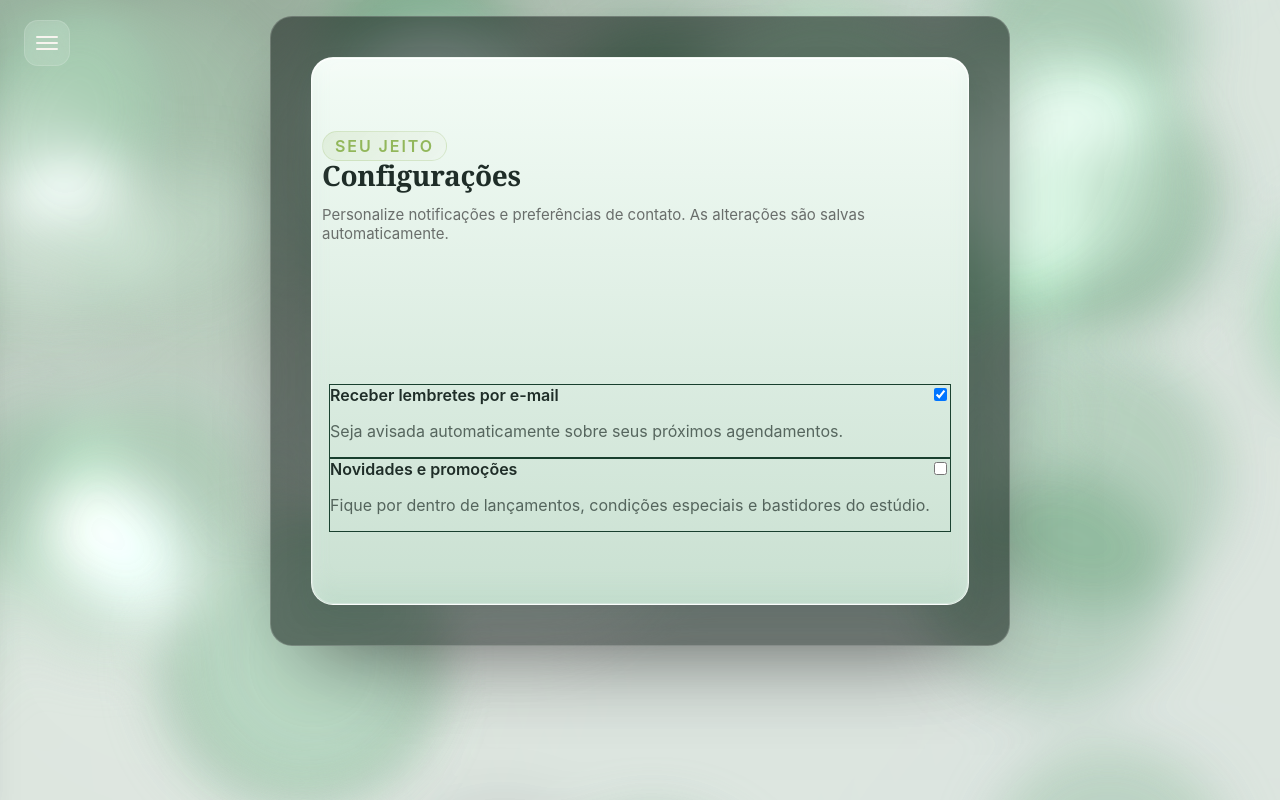
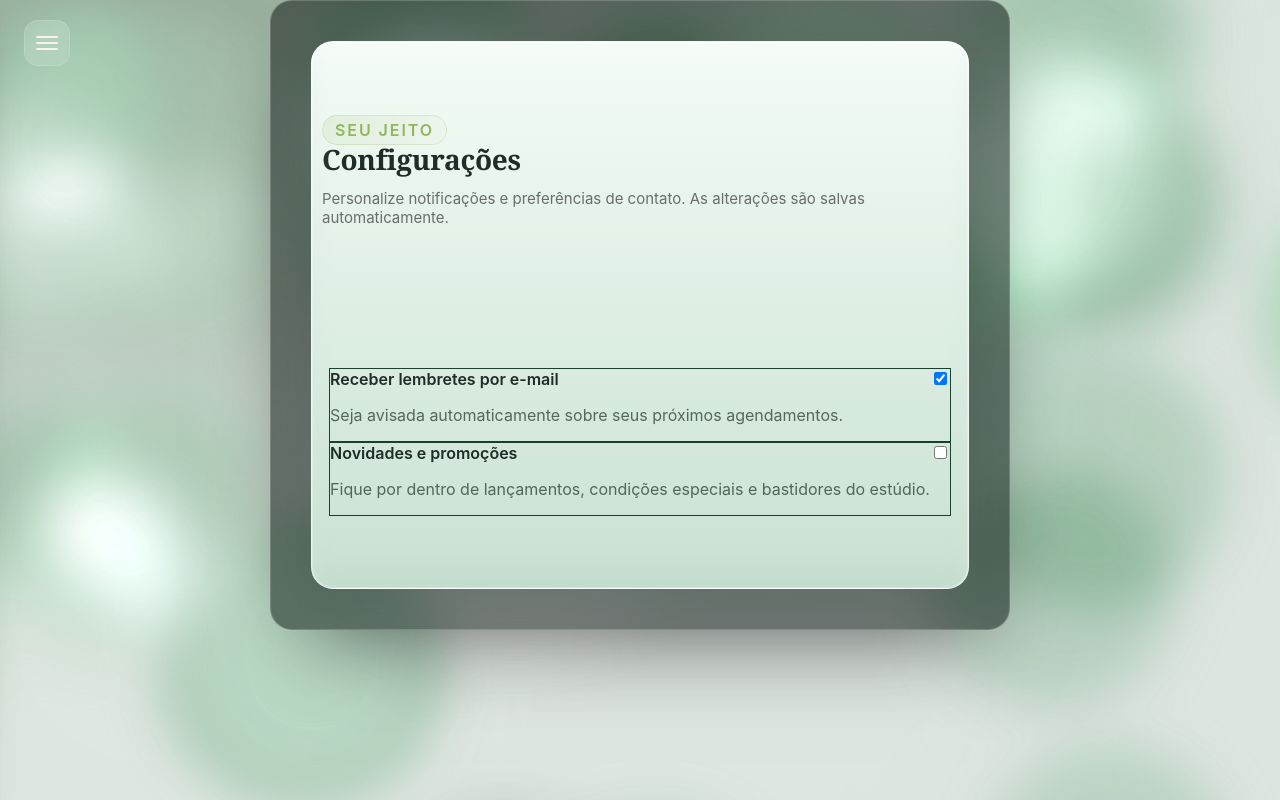
Before and after one commit to leoxavier3914-arch/rbagenda, a Next.js app: page /configuracoes in a window 1280 px wide. Built offline with nearby package versions, Linux system fonts and the light colour scheme; no server answers.

Commit message:
Adjust client menu content padding

```diff
--- a/src/components/ClientMenu.module.css
+++ b/src/components/ClientMenu.module.css
@@ -208,7 +208,7 @@
   min-height: 100vh;
   width: 100%;
   box-sizing: border-box;
-  padding: 16px 24px 56px;
+  padding: 0 24px 56px;
   color: inherit;
 }
 
@@ -238,7 +238,7 @@
   }
 
   .content {
-    padding: 16px 48px 72px;
+    padding: 0 48px 72px;
   }
 
   .contentInner {
```
